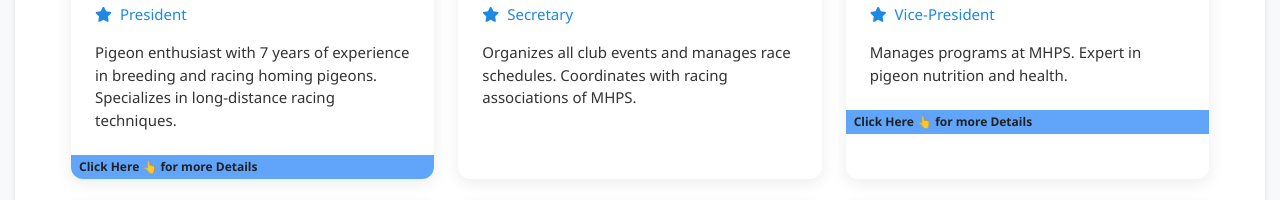
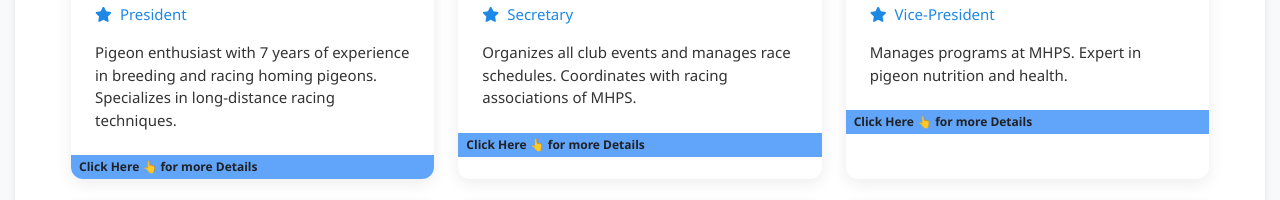
Before and after one commit to tejasgowda04/MHPS, a plain HTML site: page index.html in a window 1280 px wide. Shown: the part 1127-1327 px from the top of the page. Drawn offline with nearby package versions, Linux system fonts and the light colour scheme.

Commit message:
Update index.html

```diff
--- a/index.html
+++ b/index.html
@@ -878,6 +878,9 @@
       <div class="member-role"><i class="fas fa-star"></i> Secretary</div>
       <p>Organizes all club events and manages race schedules. Coordinates with racing associations of MHPS.</p>
     </div>
+      <div class=" bottom-2 right-2 bg-blue-400 text-xs text-middle font-bold px-2 py-1 ">
+        Click Here 👆 for more Details
+       </div>
   </a>
 </div>
 
```
